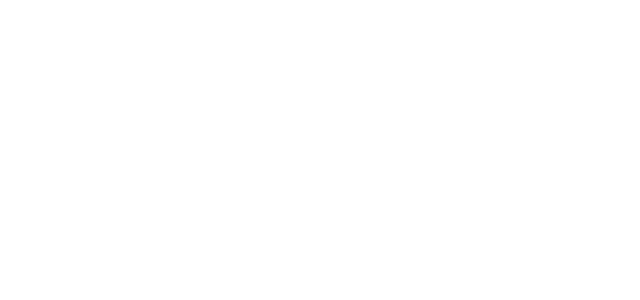
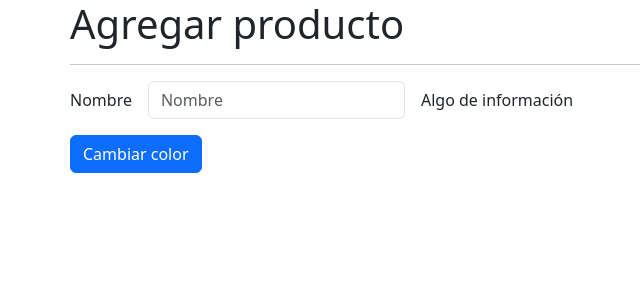
Before and after one commit to jhonnycgarcia/dev-talleres-directive-signals-app, an Angular app: page /products/products in a window 1280 px wide. Before the commit this address led to /. Shown: the top 300 px of the page, without its empty margins (12-652 px from the left). Built offline with nearby package versions, Linux system fonts and the light colour scheme.

Commit message:
Estructura de la aplicación

```diff
--- a/src/app/app-routing.module.ts
+++ b/src/app/app-routing.module.ts
@@ -1,7 +1,16 @@
 import { NgModule } from '@angular/core';
 import { RouterModule, Routes } from '@angular/router';
 
-const routes: Routes = [];
+const routes: Routes = [
+  {
+    path: 'products',
+    loadChildren: () => import('./products/products.module').then(m => m.ProductsModule)
+  },
+  {
+    path: '**',
+    redirectTo: 'products'
+  }
+];
 
 @NgModule({
   imports: [RouterModule.forRoot(routes)],
--- /dev/null
+++ b/src/app/products/pages/product-page/product-page.component.html
@@ -0,0 +1,28 @@
+<h1>Agregar producto</h1>
+<hr>
+
+<form action="">
+  <div class="row g-3 align-items-center mb-3">
+
+    <div class="col-auto">
+      <label for="name">Nombre</label>
+    </div>
+
+    <div class="col-auto">
+      <input type="text" class="form-control" id="name" placeholder="Nombre">
+    </div>
+
+    <div class="col-auto">
+      <span>Algo de información</span>
+    </div>
+
+  </div>
+
+  <div class="row">
+    <div class="col">
+      <button class="btn btn-primary" type="button">
+        Cambiar color
+      </button>
+    </div>
+  </div>
+</form>
--- /dev/null
+++ b/src/app/products/pages/product-page/product-page.component.ts
@@ -0,0 +1,9 @@
+import { Component } from '@angular/core';
+
+@Component({
+  templateUrl: './product-page.component.html',
+  styles: ``
+})
+export class ProductPageComponent {
+
+}
```
Also changed, not shown: src/app/products/products-routing.module.ts (added, +25 -0 lines), src/app/products/products.module.ts (added, +17 -0 lines).
